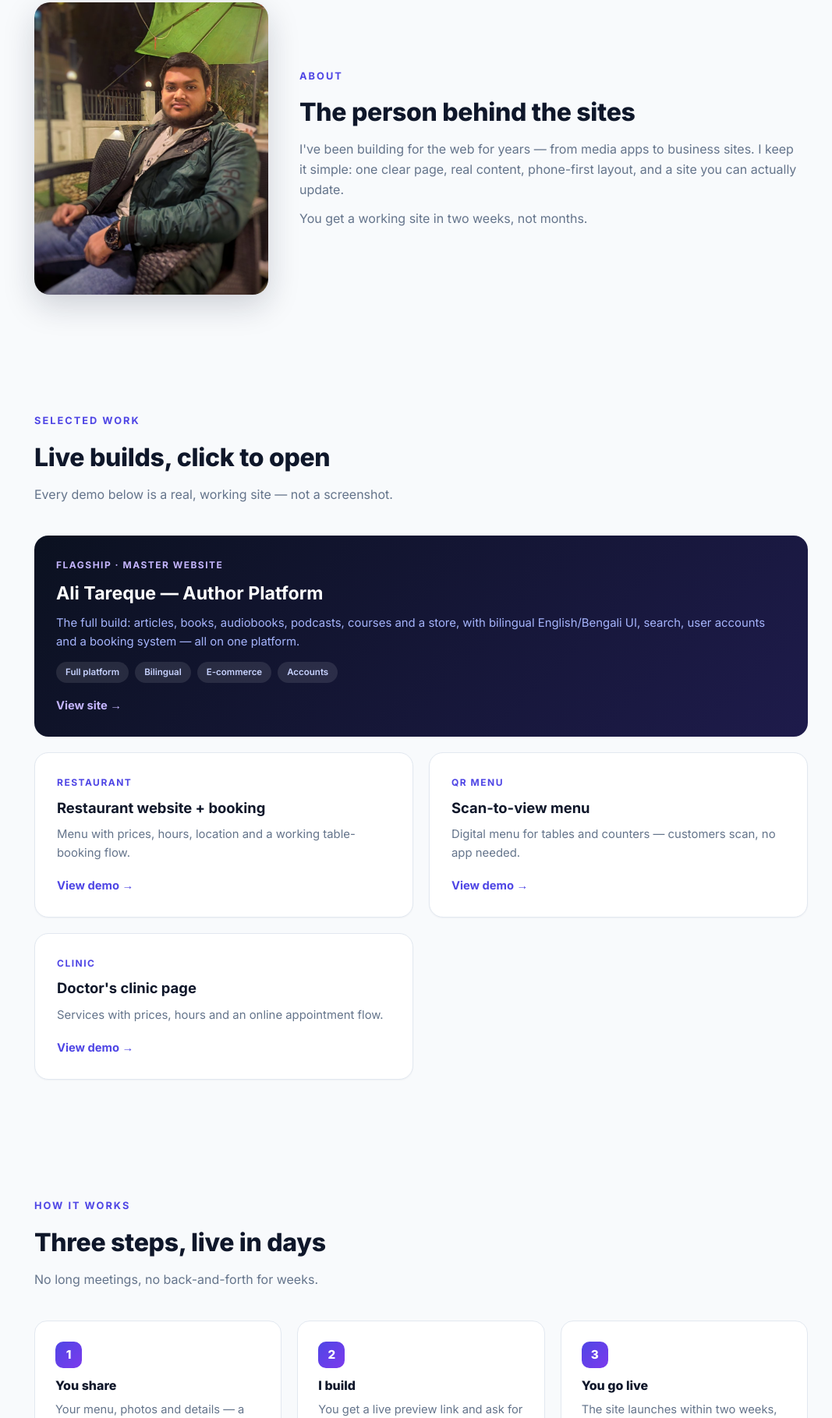
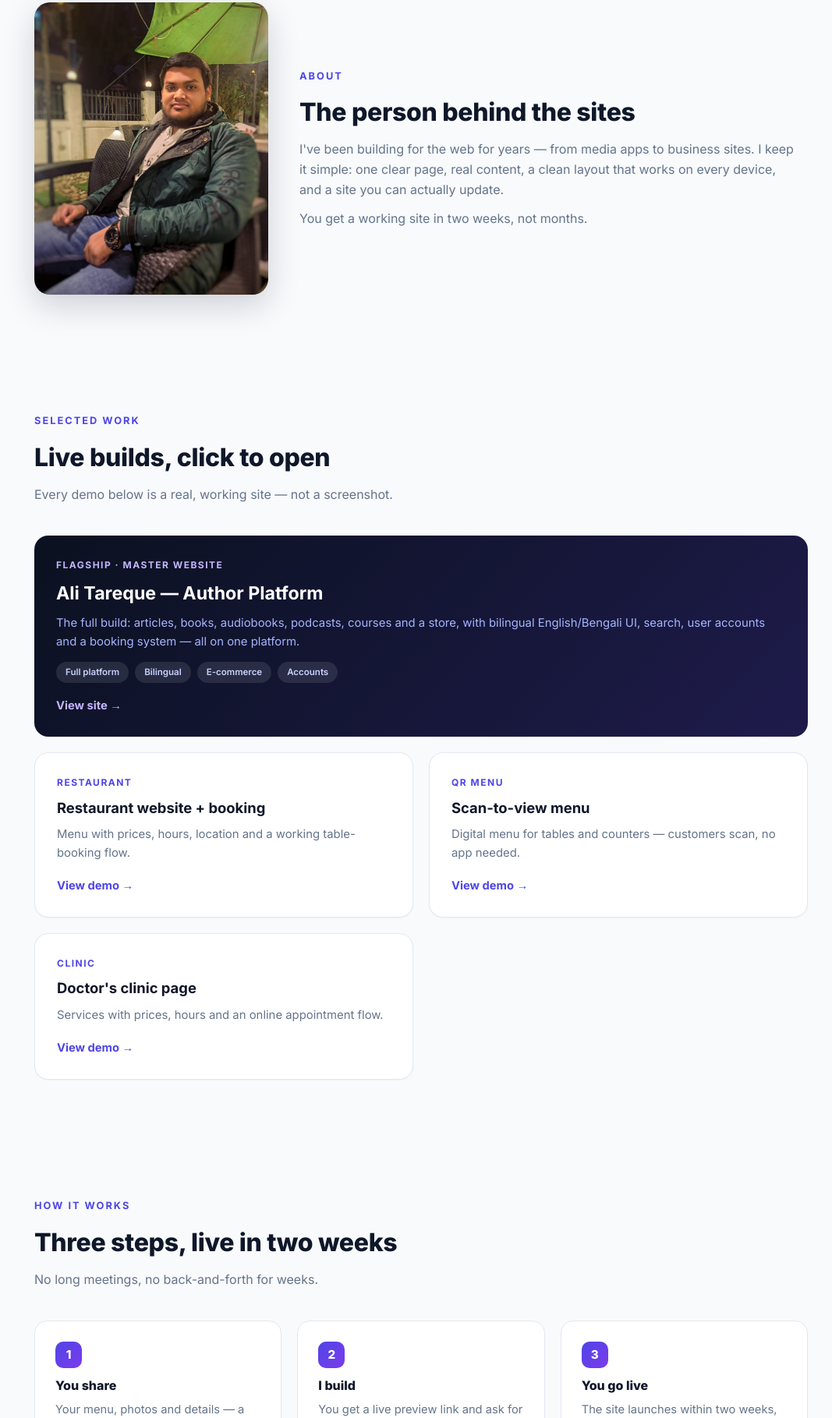
Before and after one commit to yashhasan570/web-demo, a plain HTML site: page portfolio.html in a window 1280 px wide. Shown: the part 751-2570 px from the top of the page at 78% size, without its empty margins (100-1167 px from the left). Drawn offline with Linux system fonts and the light colour scheme.

Commit message:
Portfolio copy: drop phone-first phrasing, align timeline wording

```diff
--- a/portfolio.html
+++ b/portfolio.html
@@ -118,7 +118,7 @@ section{padding:56px 0}
     <div>
       <div class="kicker">About</div>
       <h2>The person behind the sites</h2>
-      <p class="lead" style="margin-bottom:12px">I've been building for the web for years &mdash; from media apps to business sites. I keep it simple: one clear page, real content, phone-first layout, and a site you can actually update.</p>
+      <p class="lead" style="margin-bottom:12px">I've been building for the web for years &mdash; from media apps to business sites. I keep it simple: one clear page, real content, a clean layout that works on every device, and a site you can actually update.</p>
       <p class="lead" style="margin-bottom:0">You get a working site in two weeks, not months.</p>
     </div>
   </div>
@@ -159,7 +159,7 @@ section{padding:56px 0}
 
 <section>
   <div class="kicker">How it works</div>
-  <h2>Three steps, live in days</h2>
+  <h2>Three steps, live in two weeks</h2>
   <p class="lead">No long meetings, no back-and-forth for weeks.</p>
   <div class="steps">
     <div class="step"><div class="n">1</div><b>You share</b><p>Your menu, photos and details &mdash; a phone message is enough.</p></div>
```
